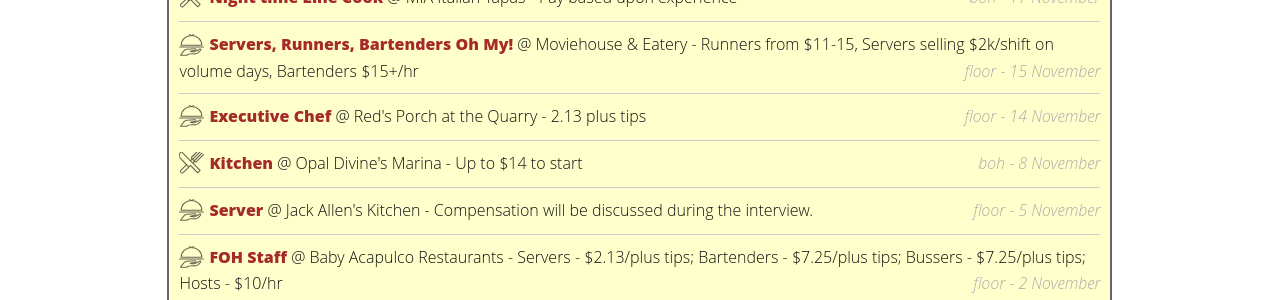
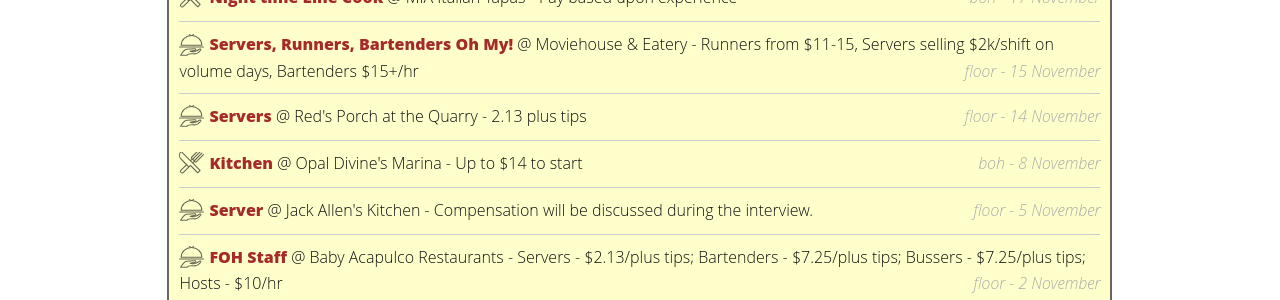
Before and after one commit to intheweedsjobs/intheweeds, a Jekyll site: the page built from index.html, in a window 1280 px wide and 900 px high, scrolled down 677 px. Shown: the part 155-455 px from the top of the window. Built offline with Jekyll 4.4.1, drawn with Linux system fonts in a browser that asks for light colours.

Commit message:
Update 2017-11-14-executive-chef-1510716046038.md

```diff
--- a/jobs/2017-11-14-executive-chef-1510716046038.md
+++ b/jobs/2017-11-14-executive-chef-1510716046038.md
@@ -7,7 +7,7 @@
 business_name: Red's Porch at the Quarry
 business_url: redsporch.com
 location: 4200 b Braker Ln. Austin Tx
-title: Executive Chef
+title: Servers
 category: floor
 qualifications: 6 months experience at least in a high volume restaurant.
 job_type: full_time
```
